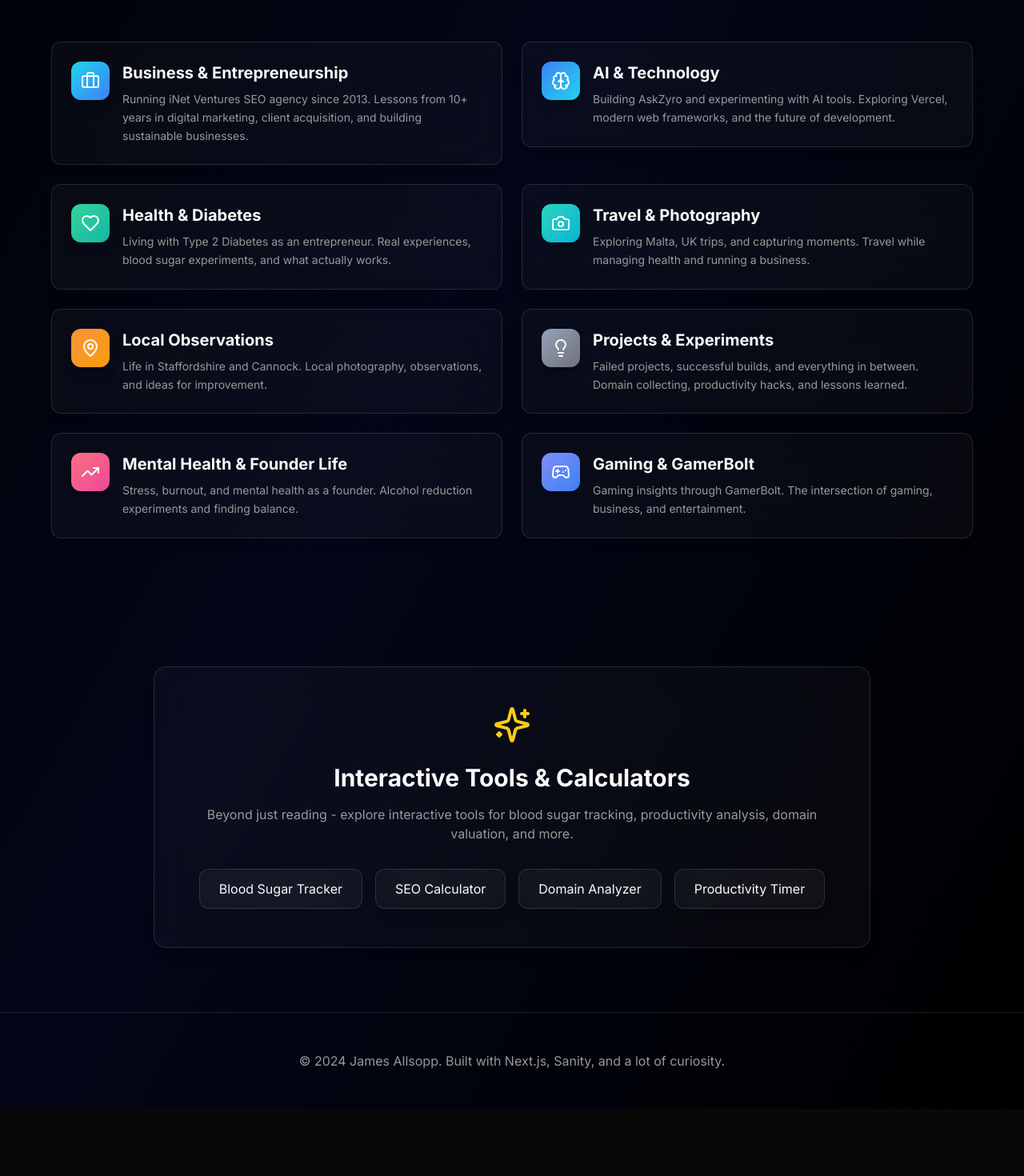
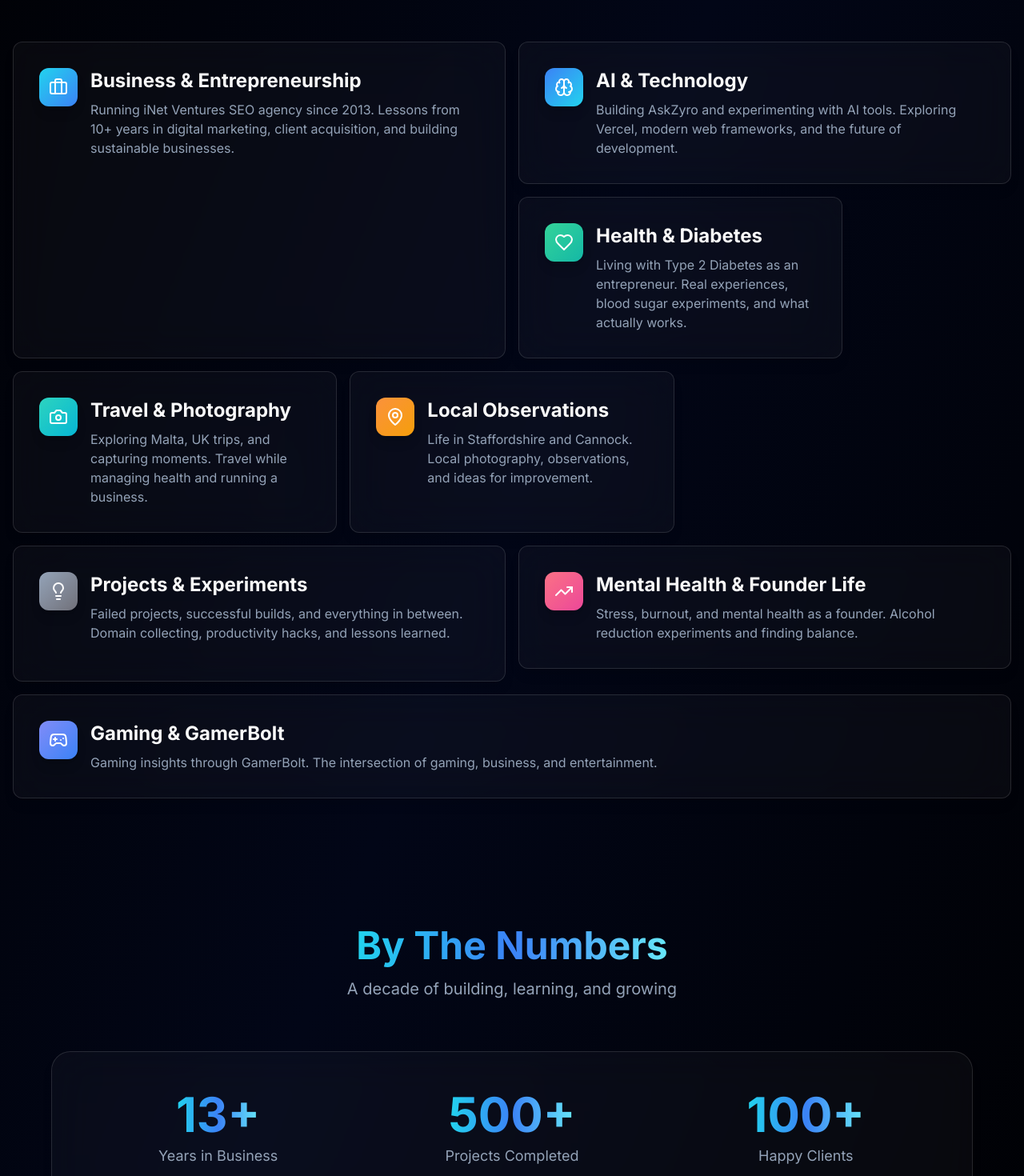
Before and after one commit to inetvercel/James-Allsopp, a Next.js app: page / in a window 1280 px wide. Shown: the part 960-2430 px from the top of the page at 80% size. Before the commit the page ends 2346 px from the top, so only its background shows below. Built offline with nearby package versions, Linux system fonts and the light colour scheme.

Commit message:
Major upgrades: Bento Grid layout, 3D tilt cards, magnetic hover, animated stats counter, shrinking nav on scroll

```diff
--- a/app/page.tsx
+++ b/app/page.tsx
@@ -3,6 +3,7 @@
 import { Navigation } from "@/components/Navigation"
 import { Hero } from "@/components/Hero"
 import { CategoryCard } from "@/components/CategoryCard"
+import { StatsCounter } from "@/components/StatsCounter"
 import {
   Briefcase,
   Brain,
@@ -91,15 +92,46 @@
           </p>
         </div>
 
-        <div className="grid grid-cols-1 md:grid-cols-2 lg:grid-cols-2 gap-6 max-w-6xl mx-auto">
-          {categories.map((category, index) => (
-            <CategoryCard
-              key={index}
-              {...category}
-            />
-          ))}
+        {/* Bento Grid Layout */}
+        <div className="grid grid-cols-1 md:grid-cols-4 lg:grid-cols-6 gap-4 max-w-7xl mx-auto">
+          {/* Large card - Business */}
+          <div className="md:col-span-2 lg:col-span-3 md:row-span-2">
+            <CategoryCard {...categories[0]} />
+          </div>
+
+          {/* Medium cards */}
+          <div className="md:col-span-2 lg:col-span-3">
+            <CategoryCard {...categories[1]} />
+          </div>
+
+          <div className="md:col-span-2 lg:col-span-2">
+            <CategoryCard {...categories[2]} />
+          </div>
+
+          <div className="md:col-span-2 lg:col-span-2">
+            <CategoryCard {...categories[3]} />
+          </div>
+
+          <div className="md:col-span-2 lg:col-span-2">
+            <CategoryCard {...categories[4]} />
+          </div>
+
+          {/* Large card - Projects */}
+          <div className="md:col-span-2 lg:col-span-3 md:row-span-2">
+            <CategoryCard {...categories[5]} />
+          </div>
+
+          <div className="md:col-span-2 lg:col-span-3">
+            <CategoryCard {...categories[6]} />
+          </div>
+
+          <div className="md:col-span-4 lg:col-span-6">
+            <CategoryCard {...categories[7]} />
+          </div>
         </div>
       </section>
+
+      <StatsCounter />
 
       <section className="container mx-auto px-4 py-20">
         <div className="glass-effect rounded-2xl p-12 text-center max-w-4xl mx-auto">
--- a/components/CategoryCard.tsx
+++ b/components/CategoryCard.tsx
@@ -1,8 +1,9 @@
 "use client"
 
-import { motion } from "framer-motion"
+import { motion, useMotionValue, useSpring, useTransform } from "framer-motion"
 import { LucideIcon } from "lucide-react"
 import { Card, CardContent } from "@/components/ui/card"
+import { useState } from "react"
 
 interface CategoryCardProps {
   title: string
@@ -14,28 +15,81 @@
 }
 
 export function CategoryCard({ title, description, icon: Icon, color, delay, onClick }: CategoryCardProps) {
+  const [isHovered, setIsHovered] = useState(false)
+
+  const x = useMotionValue(0)
+  const y = useMotionValue(0)
+
+  const mouseXSpring = useSpring(x, { stiffness: 300, damping: 30 })
+  const mouseYSpring = useSpring(y, { stiffness: 300, damping: 30 })
+
+  const rotateX = useTransform(mouseYSpring, [-0.5, 0.5], [7, -7])
+  const rotateY = useTransform(mouseXSpring, [-0.5, 0.5], [-7, 7])
+
+  const handleMouseMove = (e: React.MouseEvent<HTMLDivElement>) => {
+    const rect = e.currentTarget.getBoundingClientRect()
+    const width = rect.width
+    const height = rect.height
+    const mouseX = e.clientX - rect.left
+    const mouseY = e.clientY - rect.top
+    const xPct = mouseX / width - 0.5
+    const yPct = mouseY / height - 0.5
+    x.set(xPct)
+    y.set(yPct)
+  }
+
+  const handleMouseLeave = () => {
+    setIsHovered(false)
+    x.set(0)
+    y.set(0)
+  }
+
   return (
     <motion.div
       initial={{ opacity: 0, y: 20 }}
       animate={{ opacity: 1, y: 0 }}
       transition={{ duration: 0.5, delay }}
-      whileHover={{ scale: 1.05, y: -5 }}
       whileTap={{ scale: 0.98 }}
       onClick={onClick}
-      className="cursor-pointer"
+      className="cursor-pointer h-full"
+      onMouseMove={handleMouseMove}
+      onMouseEnter={() => setIsHovered(true)}
+      onMouseLeave={handleMouseLeave}
+      style={{
+        rotateX,
+        rotateY,
+        transformStyle: "preserve-3d",
+      }}
     >
-      <Card className={`glass-effect hover:glow-border transition-all duration-300 group overflow-hidden relative`}>
-        <div className={`absolute inset-0 bg-gradient-to-br ${color} opacity-0 group-hover:opacity-10 transition-opacity duration-300`} />
-        <CardContent className="p-6 relative z-10">
-          <div className="flex items-start space-x-4">
-            <div className={`p-3 rounded-lg bg-gradient-to-br ${color} shadow-lg`}>
+      <Card className={`glass-effect hover:glow-border transition-all duration-300 group overflow-hidden relative h-full border-white/10 hover:border-cyan-500/30`}>
+        {/* Gradient overlay */}
+        <div className={`absolute inset-0 bg-gradient-to-br ${color} opacity-0 group-hover:opacity-20 transition-opacity duration-500`} />
+
+        {/* Shine effect */}
+        <motion.div
+          className="absolute inset-0 opacity-0 group-hover:opacity-100 transition-opacity duration-500"
+          style={{
+            background: `radial-gradient(600px circle at ${mouseXSpring}px ${mouseYSpring}px, rgba(6, 182, 212, 0.1), transparent 40%)`,
+          }}
+        />
+
+        <CardContent className="p-6 md:p-8 relative z-10 h-full flex flex-col">
+          <div className="flex items-start space-x-4 flex-1">
+            <motion.div
+              className={`p-3 rounded-xl bg-gradient-to-br ${color} shadow-lg`}
+              animate={{
+                scale: isHovered ? 1.1 : 1,
+                rotate: isHovered ? 5 : 0,
+              }}
+              transition={{ duration: 0.3 }}
+            >
               <Icon className="w-6 h-6 text-white" />
-            </div>
+            </motion.div>
             <div className="flex-1">
-              <h3 className="text-xl font-bold mb-2 group-hover:gradient-text transition-all duration-300">
+              <h3 className="text-xl md:text-2xl font-bold mb-2 group-hover:gradient-text transition-all duration-300">
                 {title}
               </h3>
-              <p className="text-muted-foreground text-sm leading-relaxed">
+              <p className="text-slate-400 text-sm md:text-base leading-relaxed">
                 {description}
               </p>
             </div>
--- a/components/Navigation.tsx
+++ b/components/Navigation.tsx
@@ -1,12 +1,25 @@
 "use client"
 
-import { motion } from "framer-motion"
+import { motion, useScroll, useTransform } from "framer-motion"
 import { Menu, X } from "lucide-react"
-import { useState } from "react"
+import { useState, useEffect } from "react"
 import { Button } from "@/components/ui/button"
 
 export function Navigation() {
   const [isOpen, setIsOpen] = useState(false)
+  const [scrolled, setScrolled] = useState(false)
+  const { scrollY } = useScroll()
+
+  const navHeight = useTransform(scrollY, [0, 100], [80, 64])
+  const navBlur = useTransform(scrollY, [0, 100], [0, 20])
+
+  useEffect(() => {
+    const handleScroll = () => {
+      setScrolled(window.scrollY > 50)
+    }
+    window.addEventListener("scroll", handleScroll)
+    return () => window.removeEventListener("scroll", handleScroll)
+  }, [])
 
   const navItems = [
     { label: "Home", href: "/" },
@@ -20,10 +33,16 @@
     <motion.nav
       initial={{ y: -100 }}
       animate={{ y: 0 }}
-      className="fixed top-0 left-0 right-0 z-50 glass-effect border-b border-white/10"
+      style={{
+        height: navHeight,
+        backdropFilter: scrolled ? `blur(${navBlur}px)` : "blur(0px)",
+      }}
+      className={`fixed top-0 left-0 right-0 z-50 transition-all duration-300 ${
+        scrolled ? "bg-black/80 border-b border-cyan-500/20 shadow-lg shadow-cyan-500/10" : "glass-effect border-b border-white/10"
+      }`}
     >
-      <div className="container mx-auto px-4">
-        <div className="flex items-center justify-between h-16">
+      <div className="container mx-auto px-4 h-full">
+        <div className="flex items-center justify-between h-full">
           <motion.div
             whileHover={{ scale: 1.05 }}
             className="text-xl font-bold gradient-text cursor-pointer"
--- /dev/null
+++ b/components/StatsCounter.tsx
@@ -0,0 +1,99 @@
+"use client"
+
+import { motion, useInView, useMotionValue, useSpring } from "framer-motion"
+import { useEffect, useRef } from "react"
+
+interface StatProps {
+  value: number
+  label: string
+  suffix?: string
+  prefix?: string
+  delay?: number
+}
+
+function AnimatedStat({ value, label, suffix = "", prefix = "", delay = 0 }: StatProps) {
+  const ref = useRef<HTMLDivElement>(null)
+  const isInView = useInView(ref, { once: true })
+  const motionValue = useMotionValue(0)
+  const springValue = useSpring(motionValue, { duration: 2000 })
+  const displayValue = useMotionValue(0)
+
+  useEffect(() => {
+    if (isInView) {
+      setTimeout(() => {
+        motionValue.set(value)
+      }, delay)
+    }
+  }, [isInView, value, delay, motionValue])
+
+  useEffect(() => {
+    springValue.on("change", (latest) => {
+      displayValue.set(Math.round(latest))
+    })
+  }, [springValue, displayValue])
+
+  return (
+    <motion.div
+      ref={ref}
+      initial={{ opacity: 0, y: 20 }}
+      animate={isInView ? { opacity: 1, y: 0 } : {}}
+      transition={{ duration: 0.5, delay: delay / 1000 }}
+      className="text-center"
+    >
+      <div className="text-5xl md:text-6xl font-bold mb-2">
+        <span className="gradient-text">
+          {prefix}
+          <motion.span>{displayValue}</motion.span>
+          {suffix}
+        </span>
+      </div>
+      <p className="text-slate-400 text-lg">{label}</p>
+    </motion.div>
+  )
+}
+
+export function StatsCounter() {
+  const currentYear = new Date().getFullYear()
+  const yearsSince2013 = currentYear - 2013
+
+  return (
+    <section className="container mx-auto px-4 py-20">
+      <div className="max-w-6xl mx-auto">
+        <motion.div
+          initial={{ opacity: 0, y: 20 }}
+          whileInView={{ opacity: 1, y: 0 }}
+          viewport={{ once: true }}
+          className="text-center mb-16"
+        >
+          <h2 className="text-4xl md:text-5xl font-bold mb-4">
+            <span className="gradient-text">By The Numbers</span>
+          </h2>
+          <p className="text-xl text-slate-400">
+            A decade of building, learning, and growing
+          </p>
+        </motion.div>
+
+        <div className="grid grid-cols-1 md:grid-cols-3 gap-12 glass-effect rounded-3xl p-12 border border-cyan-500/20">
+          <AnimatedStat
+            value={yearsSince2013}
+            label="Years in Business"
+            suffix="+"
+            delay={200}
+          />
+          <AnimatedStat
+            value={500}
+            label="Projects Completed"
+            suffix="+"
+            delay={400}
+          />
+          <AnimatedStat
+            value={100}
+            label="Happy Clients"
+            suffix="+"
+            delay={600}
+          />
+        </div>
+      </div>
+    </section>
+  )
+}
```
